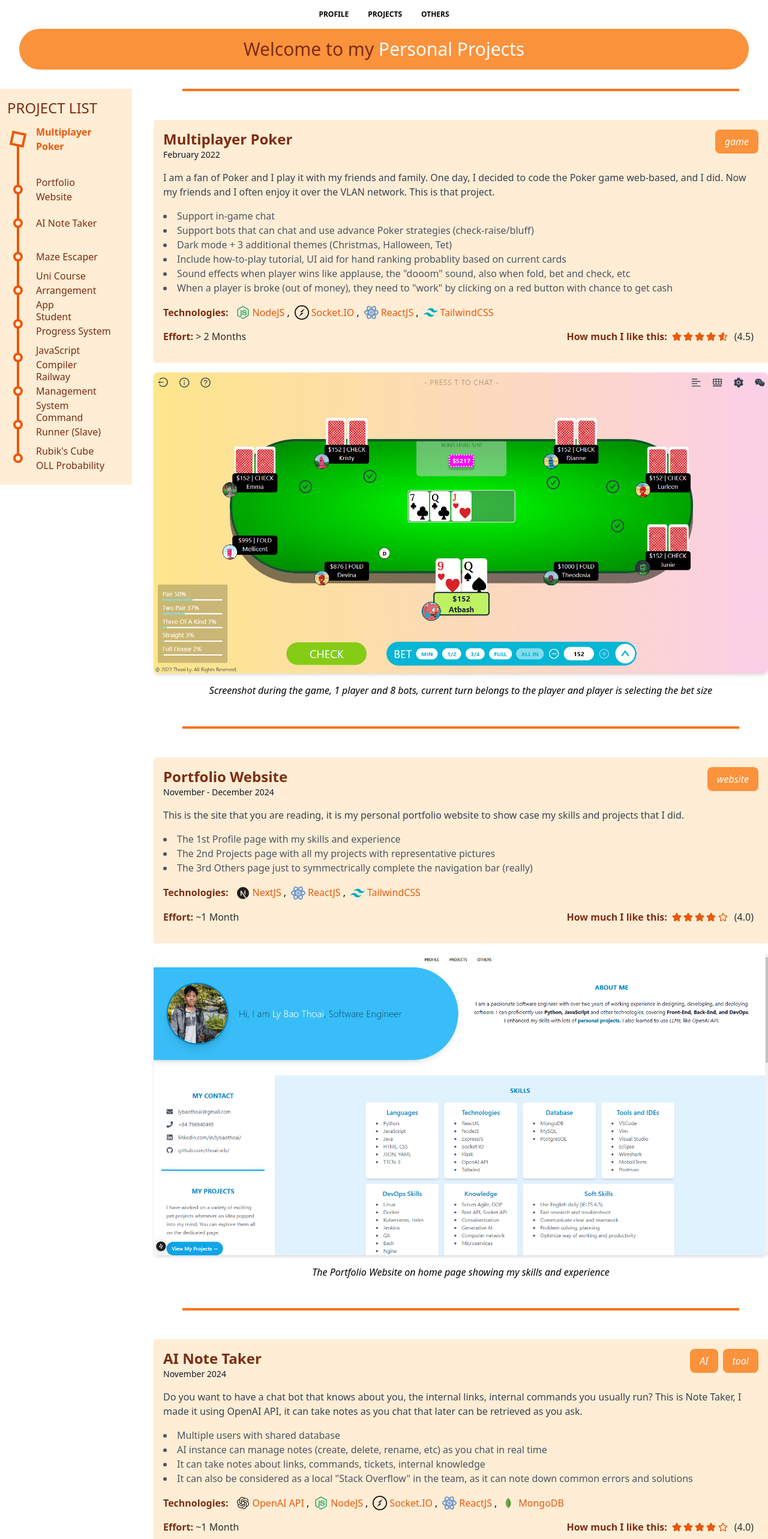
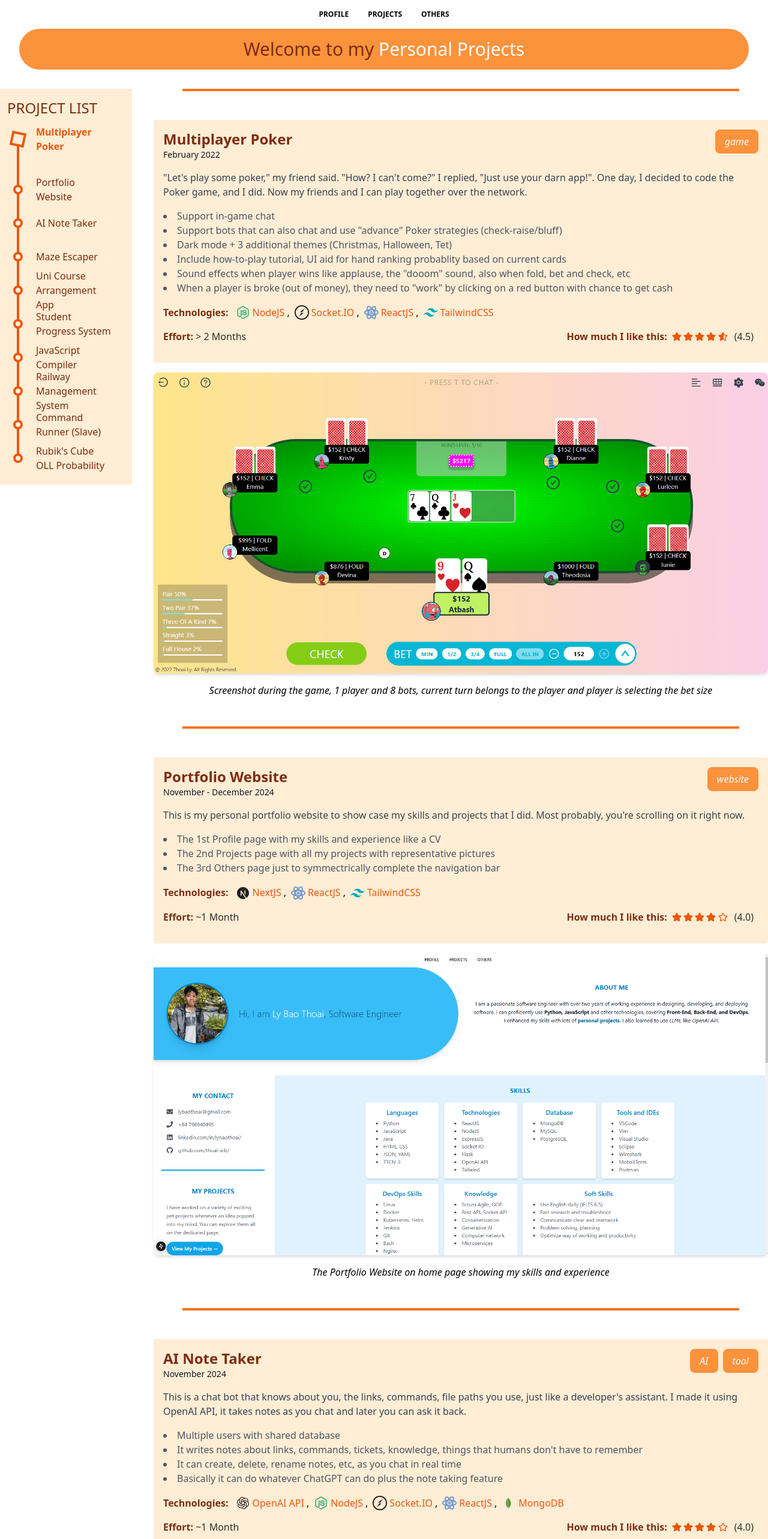
Before and after one commit to thoai-atb/about-me, a Next.js app: page /projects in a window 1280 px wide. Shown: the top 2566 px of the page at 60% size. Built offline with nearby package versions, Linux system fonts and the light colour scheme.

Commit message:
Improve the descriptions of projects

```diff
--- a/app/others/page.tsx
+++ b/app/others/page.tsx
@@ -22,7 +22,7 @@ const items: Item[] = [
   {
     title: "Ping Pong",
     description: "You can play ping pong with me sometime!",
-    highlights: ["Ping pong, ping pong, ping pong", "I can play when I'm tired of coding"],
+    highlights: ["Ping pong, ping pong, ping pong", "I play when I'm tired of coding"],
     imageSrc: "/hobby/pingpong.jpg",
     imageAlt: "Ping Pong hobby",
   },
@@ -64,7 +64,7 @@ const items: Item[] = [
   {
     title: "________",
     description: "I can’t tell you what this is just yet, but you’ll know soon.",
-    highlights: ["\"But it looks like some nerdy science thing\", you say", "\"Or maybe it's just some random stuff to fill the space\", he says"],
+    highlights: ["\"But it looks like some nerdy science thing,\" you said", "\"Or maybe it's just some random stuff to fill the space,\" they said"],
     imageSrc: "/hobby/lightcones.png",
     imageAlt: "Light cones",
   },
--- a/app/projects/page.tsx
+++ b/app/projects/page.tsx
@@ -88,6 +88,10 @@ export default function Projects() {
                   onImageClick={() => setImageSrc(project.imageSrc)}
                 />
               ))}
+            <div className="text-center text-gray-600 my-8">
+              I did more than this, but haven{`'`}t had time to add them
+              all. I can tell you if you want to know more.
+            </div>
           </div>
         </div>
 
--- a/app/projects/projects/multiplayerPoker.ts
+++ b/app/projects/projects/multiplayerPoker.ts
@@ -3,12 +3,12 @@ import { ProjectItem } from "../projectItem";
 
 const projectItem: ProjectItem = {
   title: "Multiplayer Poker",
-  description: "I am a fan of Poker and I play it with my friends and family. One day, I decided to code the Poker game web-based, and I did. Now my friends and I often enjoy it over the VLAN network. This is that project.",
+  description: "\"Let's play some poker,\" my friend said. \"How? I can't come?\" I replied, \"Just use your darn app!\". One day, I decided to code the Poker game, and I did. Now my friends and I can play together over the network.",
   rating: 4.5,
   labels: ["game"],
   highlights: [
     "Support in-game chat",
-    "Support bots that can chat and use advance Poker strategies (check-raise/bluff)",
+    "Support bots that can also chat and use \"advance\" Poker strategies (check-raise/bluff)",
     "Dark mode + 3 additional themes (Christmas, Halloween, Tet)",
     "Include how-to-play tutorial, UI aid for hand ranking probablity based on current cards",
     "Sound effects when player wins like applause, the \"dooom\" sound, also when fold, bet and check, etc",
--- a/app/projects/projects/noteTaker.ts
+++ b/app/projects/projects/noteTaker.ts
@@ -4,14 +4,14 @@ import { ProjectItem } from "../projectItem";
 const projectItem: ProjectItem = {
   title: "AI Note Taker",
   description:
-    "Do you want to have a chat bot that knows about you, the internal links, internal commands you usually run? This is Note Taker, I made it using OpenAI API, it can take notes as you chat that later can be retrieved as you ask.",
+    "This is a chat bot that knows about you, the links, commands, file paths you use, just like a developer's assistant. I made it using OpenAI API, it takes notes as you chat and later you can ask it back.",
   rating: 4.0,
   labels: ["AI", "tool"],
   highlights: [
     "Multiple users with shared database",
-    "AI instance can manage notes (create, delete, rename, etc) as you chat in real time",
-    "It can take notes about links, commands, tickets, internal knowledge",
-    'It can also be considered as a local "Stack Overflow" in the team, as it can note down common errors and solutions',
+    "It writes notes about links, commands, tickets, knowledge, things that humans don't have to remember",
+    "It can create, delete, rename notes, etc, as you chat in real time",
+    "Basically it can do whatever ChatGPT can do plus the note taking feature",
   ],
   timeline: "November 2024",
   timestamp: new Date("2024-11-01").getTime(),
--- a/app/projects/projects/portfolioWebsite.ts
+++ b/app/projects/projects/portfolioWebsite.ts
@@ -4,13 +4,13 @@ import { ProjectItem } from "../projectItem";
 const projectItem: ProjectItem = {
   title: "Portfolio Website",
   description:
-    "This is the site that you are reading, it is my personal portfolio website to show case my skills and projects that I did.",
+    "This is my personal portfolio website to show case my skills and projects that I did. Most probably, you're scrolling on it right now.",
   rating: 4.0,
   labels: ["website"],
   highlights: [
-    "The 1st Profile page with my skills and experience",
+    "The 1st Profile page with my skills and experience like a CV",
     "The 2nd Projects page with all my projects with representative pictures",
-    "The 3rd Others page just to symmectrically complete the navigation bar (really)",
+    "The 3rd Others page just to symmectrically complete the navigation bar",
   ],
   timeline: "November - December 2024",
   timestamp: new Date("2024-11-01").getTime(),
```
